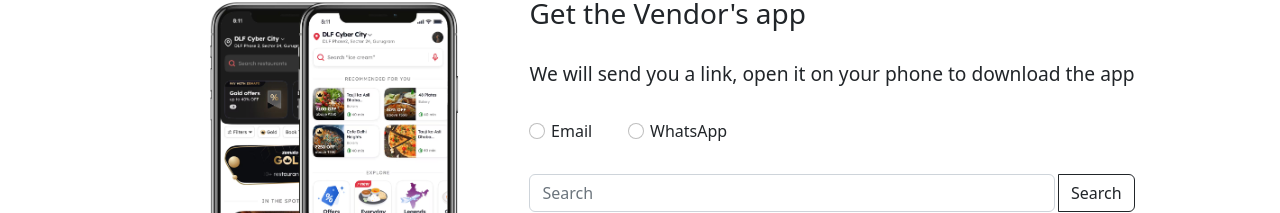
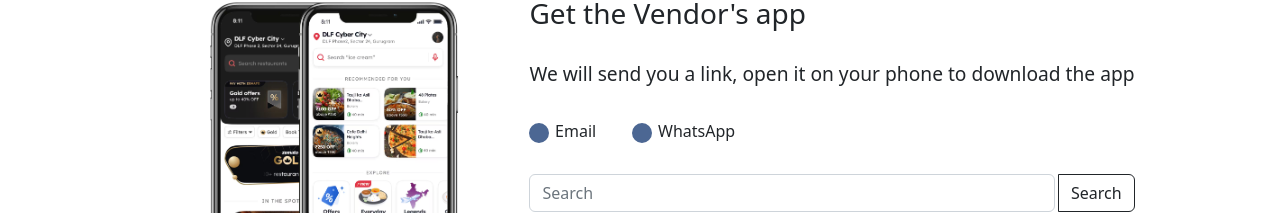
Before and after one commit to Aekshant/fruitvendor, a React (Create React App) app in the folder frontend/: page / in a window 1280 px wide. Shown: the part 918-1131 px from the top of the page. Built offline with nearby package versions, Linux system fonts and the light colour scheme; the HTML template or start-up script is replaced by a standard one.

Commit message:
radio buttons

```diff
--- a/frontend/src/componets/LandingPage.js
+++ b/frontend/src/componets/LandingPage.js
@@ -31,7 +31,7 @@
         <div style={{ width: "100%", top : 0, position:"absolute", marginLeft: "24%", marginTop: "22%" }}>
               <JointSerachBar/>
         </div>
-        <InlineContainer style={{ marginLeft : "auto", marginRight: "auto",marginTop: "3%", width: "100%", justifyContent: "center", marginBottom : "5%" }}>
+        <InlineContainer style={{ marginLeft : "auto", marginRight: "auto", marginTop: "3%", width: "100%", justifyContent: "center", marginBottom : "5%" }}>
           <LandingPageCard title="Order Online" description="Stay home and order to your doorstep" src="./cardFruit.jpg"/>
           <LandingPageCard title="Walk In" description="View City's nearby stores" src="./walkIn.jpg" />
           <LandingPageCard title="Find Stores" description="Explore the city's top alley vendors" src="./find.jpg" />
--- a/frontend/src/componets/tools/RadioButton.css
+++ b/frontend/src/componets/tools/RadioButton.css
@@ -0,0 +1,3 @@
+input:checked{
+    background-color: #D14D72;
+  }
--- a/frontend/src/componets/tools/RadioButton.js
+++ b/frontend/src/componets/tools/RadioButton.js
@@ -1,9 +1,10 @@
 import React from 'react'
+import "./RadioButton.css"
 
 export const RadioButton = ( props ) => {
   return (
     <div className='RadioButton' { ...props }>
-        <input class="form-check-input" type="radio" name="flexRadioDefault" id="flexRadioDefault1" style={{ marginRight : ".35rem" }}/>
+        <input class="form-check-input" type="radio" name="flexRadioDefault" id="flexRadioDefault1" style={{ marginRight : ".35rem", backgroundColor: '#D14D72',  border: "10px solid #4C6793", }}/>
         <label class="form-check-label" for="flexRadioDefault1"> { props.name }</label>
     </div>
   )
```
